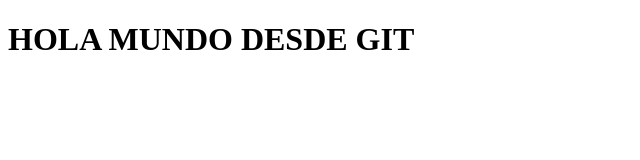
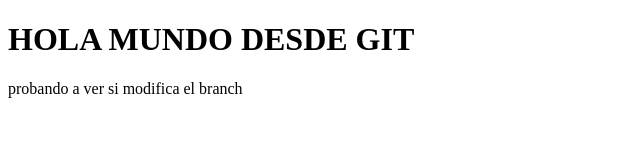
Before and after one commit to enicotra83/pruebaGit, a plain HTML site: page index.html in a window 1280 px wide. Shown: the whole page, without its empty margins (0-640 px from the left). Drawn offline with Linux system fonts and the light colour scheme.

Commit message:
mi segundo commit

```diff
--- a/index.html
+++ b/index.html
@@ -10,6 +10,7 @@
 
 <body>
     <h1>HOLA MUNDO DESDE GIT</h1>
+    <p>probando a ver si modifica el branch</p>
 </body>
 
 </html>
```
